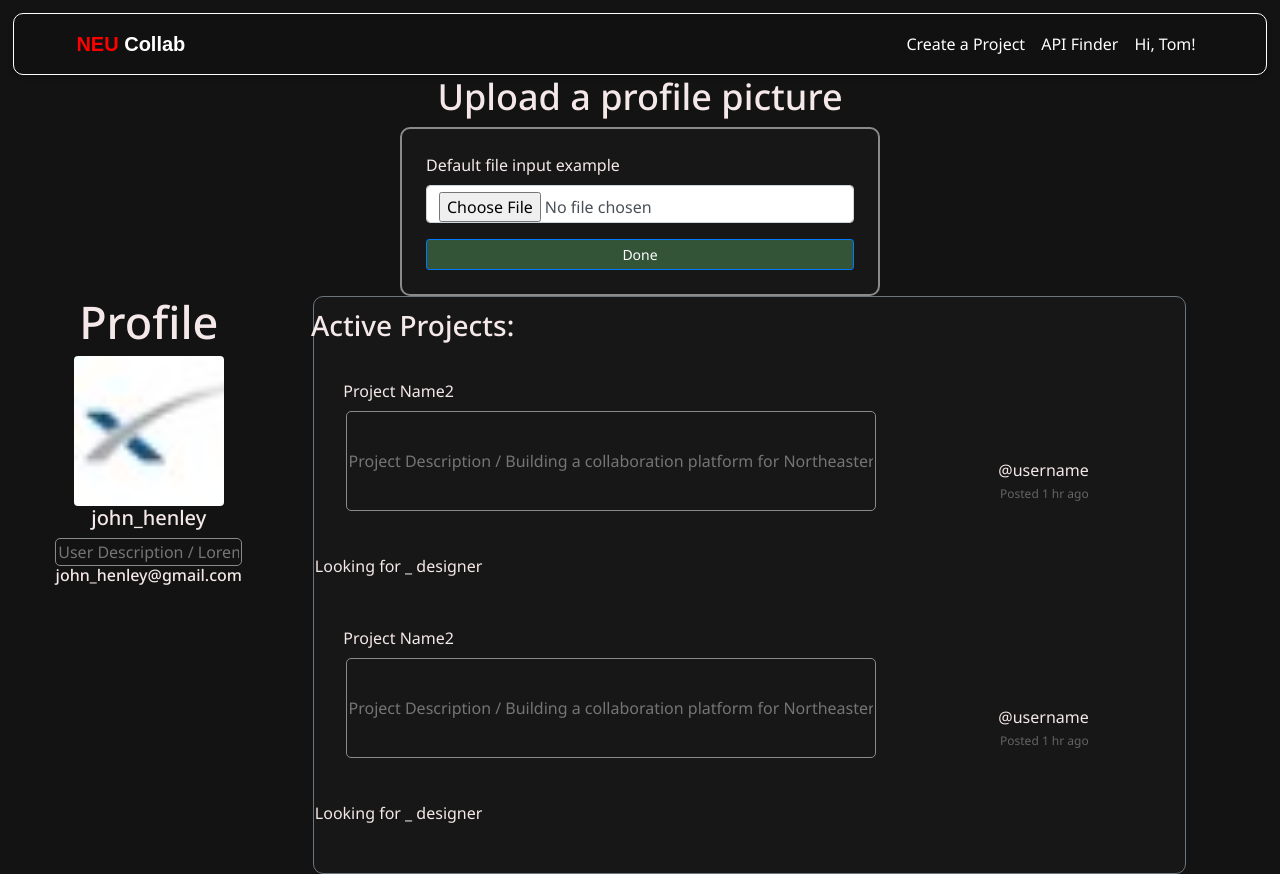
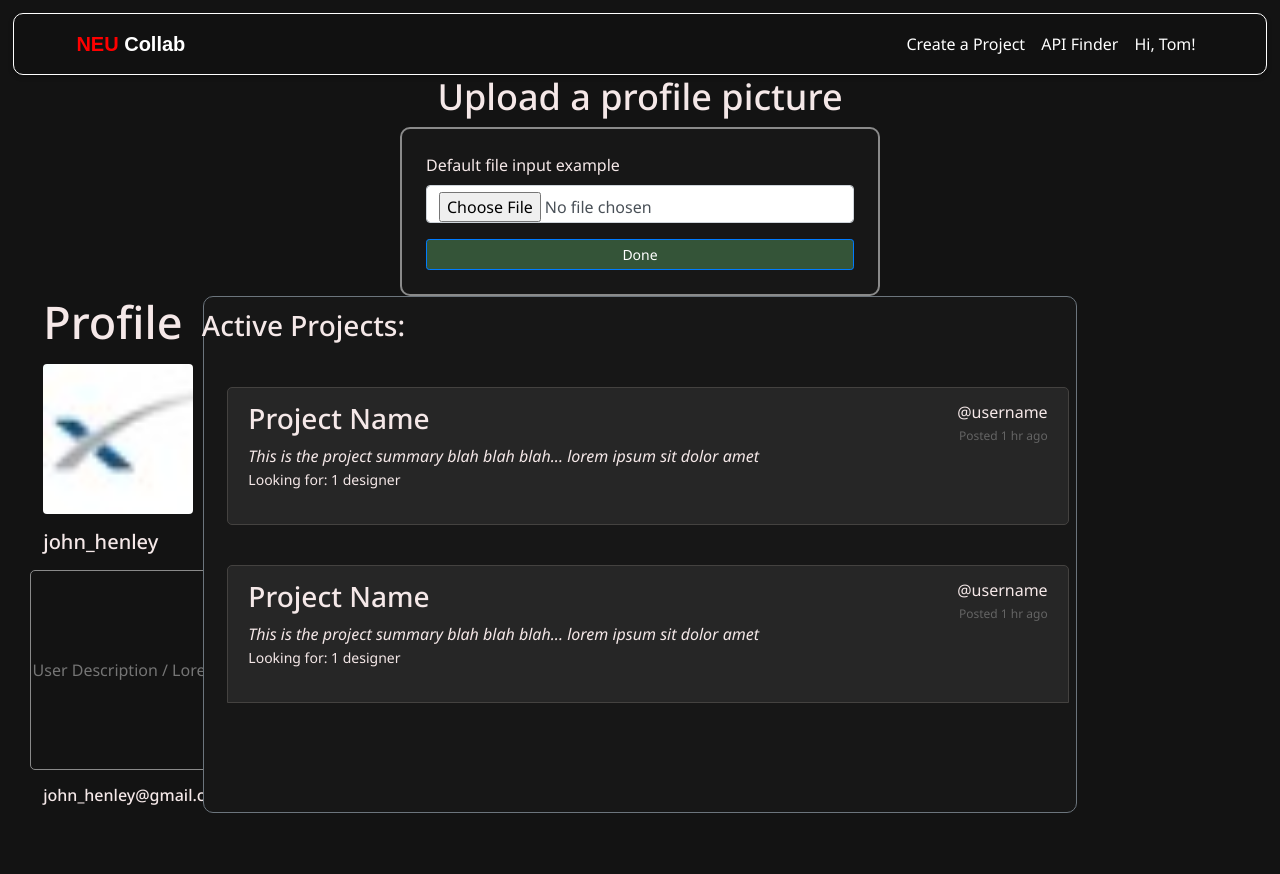
Before and after one commit to alex-oh/collab-react, a React (Create React App) app: page /#/profile-picture in a window 1280 px wide. After the commit the page ends 813 px from the top, so only its background shows below. Built offline with nearby package versions, Linux system fonts and the light colour scheme; a web font is replaced by a local one.

Commit message:
used ProjectSummaryCard as component

```diff
--- a/src/components/project-summary-card/index.js
+++ b/src/components/project-summary-card/index.js
@@ -15,6 +15,7 @@ const ProjectSummaryCard = (project) => {
                     <div className="subtext">Posted 1 hr ago</div>
                 </div>
             </div>
+            <br/>
         </li>
     );
 };
--- /dev/null
+++ b/src/pages/profile/Edit-profile-view.css
@@ -0,0 +1,9 @@
+.col-3.profile-container{
+    margin-left: 15%;
+}
+.mt-2.py-3.profile-user-description{
+    margin-left: -80%;
+    height: 200px;
+    width: 250px;
+    border-color: #8a8a8a;
+}
--- /dev/null
+++ b/src/pages/profile/Edit-profile-view.js
@@ -0,0 +1,17 @@
+import React from "react";
+import UserIcon from "../../assets/Image/spacex.jpg";
+import "./Edit-profile-view.css"
+
+function EditProfileView() {
+    return (
+        <div className="col-3 profile-container">
+        <h2>Profile</h2>
+        <img src={UserIcon} alt="User Icon" className="mt-2 rounded circle profile-user-icon" />
+        <h5 className="mt-3 ">john_henley</h5>
+        <input type="text" className="mt-2 py-3 profile-user-description" placeholder="User Description / Lorem ipsum dolor sit amet, consectetur elit, sed do eiusmod tempor incididunt ut labore et dolore magna" />
+        <h6 className="mt-3">john_henley@gmail.com</h6>
+        </div>
+    )
+}
+
+export default EditProfileView;
--- a/src/pages/profile/index.js
+++ b/src/pages/profile/index.js
@@ -5,28 +5,28 @@ import UserIcon from "../../assets/Image/spacex.jpg";
 
 import "./index.css";
 import ActiveProjectView from "./active-project-view";
+import EditProfileView from "./Edit-profile-view";
+import ProjectSummaryCard from "../../components/project-summary-card";
 
 function MainProfile() {
   return (
     <div>
       <div className="row profile-header">
-        <div className="col-3 user-img">
-          <h2>Profile</h2>
-          <img src={UserIcon} alt="User Icon" className="rounded circle profile-user-icon" />
-          <h5>john_henley</h5>
-          <input type="text" className="profile-user-description" placeholder="User Description / Lorem ipsum dolor sit amet, consectetur elit, sed do eiusmod tempor incididunt ut labore et dolore magna" />
-          <h6>john_henley@gmail.com</h6>
+        <div className="col-2 text-center edit-profile-view">
+          <EditProfileView />
         </div>
 
         <div className="col-8 border border-secondary main-content">
           <h4 className="Active_Project_h4"> Active Projects:</h4>
           <div classname="row Active_Project_Container ">
             <div classname="Project_Name_1">
-              <div className="col-4 mt-2 py-2 px-2 w-75 Active_Project_Container_image">
+              <div className="col-4 mt-2 py-2 px-2 w-75 Active_Project_Container_image"></div>
+              {/* <ActiveProjectView />
+              <ActiveProjectView /> */}
 
-              </div>
-                <ActiveProjectView />
-                <ActiveProjectView />
+              <ProjectSummaryCard />
+              <br/>
+              <ProjectSummaryCard />
             </div>
           </div>
         </div>
```
